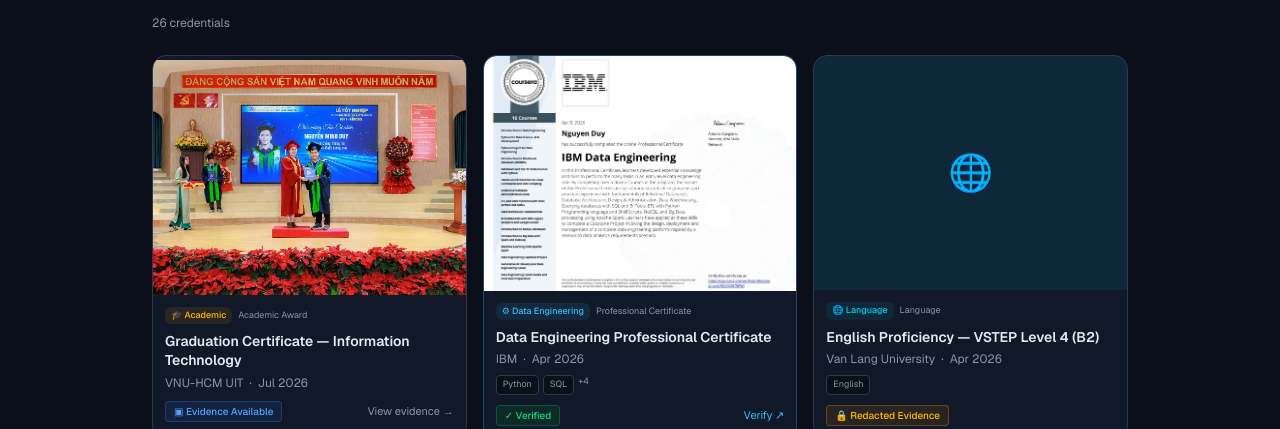
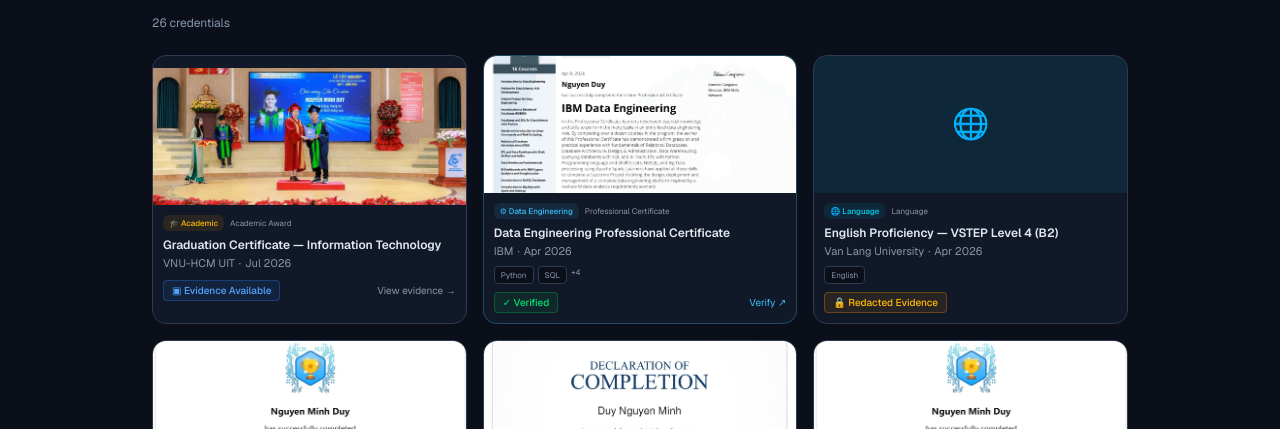
Before and after one commit to minzi03/portfolio, a Next.js app: page /credentials in a window 1280 px wide. Shown: the part 523-952 px from the top of the page. Built offline with nearby package versions, Linux system fonts and the light colour scheme; no server answers.

Commit message:
fix: GPA 7.65/10 → 3.1/4, compact credentials section
- Updated GPA in education.ts from 7.65/10 to 3.1/4
- Made credentials section smaller on homepage
- Reduced credential card image aspect ratio (4/3 → 16/7)
- Smaller text and spacing in credential cards

```diff
--- a/src/app/page.tsx
+++ b/src/app/page.tsx
@@ -493,23 +493,23 @@
   return (
     <section id="knowledge" aria-label="Credentials" className="border-b border-border bg-bg-surface py-16">
       <Container>
-        <div className="mb-8 flex flex-col gap-2 sm:flex-row sm:items-end sm:justify-between">
+        <div className="mb-6 flex flex-col gap-2 sm:flex-row sm:items-end sm:justify-between">
           <div>
             <p className="mb-1 font-mono text-xs uppercase tracking-widest text-accent">Credentials</p>
-            <h2 className="text-2xl font-bold tracking-tight text-text-primary">
+            <h2 className="text-lg font-bold tracking-tight text-text-primary">
               {featuredCredentials.length} Key Certifications
             </h2>
           </div>
           <Link
             href="/credentials"
-            className="text-sm font-medium text-accent hover:text-accent-hover"
+            className="text-xs font-medium text-accent hover:text-accent-hover"
           >
             View all {credentials.length} credentials →
           </Link>
         </div>
 
         {/* Credentials grid — compact 2-col */}
-        <div className="grid gap-3 sm:grid-cols-2">
+        <div className="grid gap-2 sm:grid-cols-2">
           {featuredCredentials.map((cred) => (
             <CredentialCardLink key={cred.id} credential={cred} />
           ))}
--- a/src/components/credentials/CredentialCard.tsx
+++ b/src/components/credentials/CredentialCard.tsx
@@ -37,7 +37,7 @@
     >
       {/* Certificate image, PDF, or placeholder */}
       {hasImage && imageAsset ? (
-        <div className="relative aspect-[4/3] overflow-hidden bg-bg">
+        <div className="relative aspect-[16/7] overflow-hidden bg-bg">
           <Image
             src={imageAsset.asset}
             alt={`${credential.title} — certificate issued by ${credential.issuer}`}
@@ -48,7 +48,7 @@
           />
         </div>
       ) : hasPdf && pdfAsset ? (
-        <div className="relative aspect-[4/3] overflow-hidden bg-bg">
+        <div className="relative aspect-[16/7] overflow-hidden bg-bg">
           <object
             data={pdfAsset.asset}
             type="application/pdf"
@@ -56,39 +56,39 @@
             aria-label={`${credential.title} — PDF certificate`}
           >
             <div className="flex h-full w-full items-center justify-center">
-              <span className="text-4xl text-text-muted/30">📄</span>
+              <span className="text-3xl text-text-muted/30">📄</span>
             </div>
           </object>
         </div>
       ) : (
-        <div className={`flex aspect-[4/3] items-center justify-center ${meta.bg}`}>
-          <span className={`text-4xl ${meta.color}`}>{meta.icon}</span>
+        <div className={`flex aspect-[16/7] items-center justify-center ${meta.bg}`}>
+          <span className={`text-3xl ${meta.color}`}>{meta.icon}</span>
         </div>
       )}
 
       {/* Info */}
-      <div className="p-3">
+      <div className="p-2.5">
         {/* Category + Type badges */}
         <div className="flex items-center gap-1.5">
-          <span className={`inline-flex items-center gap-1 rounded-sm ${meta.bg} px-1.5 py-0.5 text-[9px] font-medium ${meta.color}`}>
+          <span className={`inline-flex items-center gap-1 rounded-sm ${meta.bg} px-1.5 py-0.5 text-[8px] font-medium ${meta.color}`}>
             {meta.icon} {categoryLabels[credential.category]}
           </span>
-          <span className="text-[9px] text-text-muted">
+          <span className="text-[8px] text-text-muted">
             {credentialTypeLabels[credential.credentialType]}
           </span>
         </div>
 
         {/* Title — max 2 lines */}
-        <h3 className="mt-2 text-sm font-semibold leading-snug text-text-primary group-hover:text-accent line-clamp-2">
+        <h3 className="mt-1.5 text-xs font-semibold leading-snug text-text-primary group-hover:text-accent line-clamp-2">
           {credential.title}
         </h3>
 
         {/* Issuer · Date */}
-        <p className="mt-1 text-xs text-text-muted">
+        <p className="mt-0.5 text-[11px] text-text-muted">
           {credential.issuer}
           {credential.issued && (
             <>
-              <span className="mx-1.5">·</span>
+              <span className="mx-1">·</span>
               {credential.issued}
             </>
           )}
@@ -96,17 +96,17 @@
 
         {/* Skills preview — show first 2 */}
         {credential.skills && credential.skills.length > 0 && (
-          <div className="mt-2 flex flex-wrap gap-1">
+          <div className="mt-1.5 flex flex-wrap gap-1">
             {credential.skills.slice(0, 2).map((skill) => (
               <span
                 key={skill}
-                className="rounded border border-border bg-bg px-1.5 py-0.5 text-[9px] text-text-muted"
+                className="rounded border border-border bg-bg px-1.5 py-0.5 text-[8px] text-text-muted"
               >
                 {skill}
               </span>
             ))}
             {credential.skills.length > 2 && (
-              <span className="text-[9px] text-text-muted">
+              <span className="text-[8px] text-text-muted">
                 +{credential.skills.length - 2}
               </span>
             )}
@@ -114,15 +114,15 @@
         )}
 
         {/* Trust badge + CTA */}
-        <div className="mt-2.5 flex items-center justify-between">
+        <div className="mt-2 flex items-center justify-between">
           <CredentialTrustBadge level={credential.evidence} />
 
           {hasVerifyUrl ? (
-            <span className="text-[11px] text-accent transition-colors hover:text-accent-hover">
+            <span className="text-[10px] text-accent transition-colors hover:text-accent-hover">
               Verify ↗
             </span>
           ) : (hasImage || hasPdf) ? (
-            <span className="text-[11px] text-text-muted transition-colors group-hover:text-accent">
+            <span className="text-[10px] text-text-muted transition-colors group-hover:text-accent">
               View evidence →
             </span>
           ) : null}
--- a/src/data/education.ts
+++ b/src/data/education.ts
@@ -17,8 +17,8 @@
   degree: "Bachelor of Engineering",
   major: "Information Technology — Information Systems",
   period: "Sep 2021 – Jul 2026",
-  gpa: "7.65 / 10",
-  gpaRaw: "7.65",
+  gpa: "3.1 / 4",
+  gpaRaw: "3.1",
   credits: 158,
   classification: "Good",
   awards: [
```
